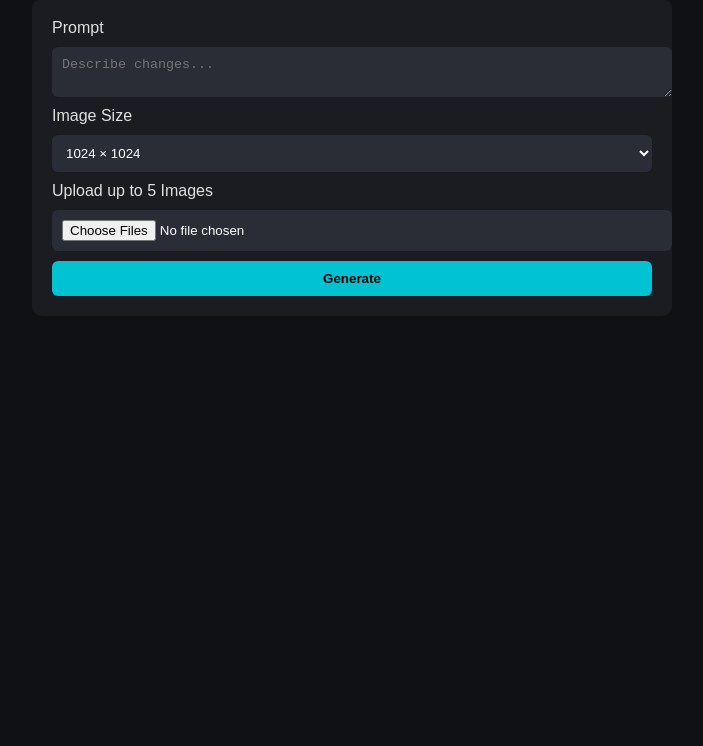
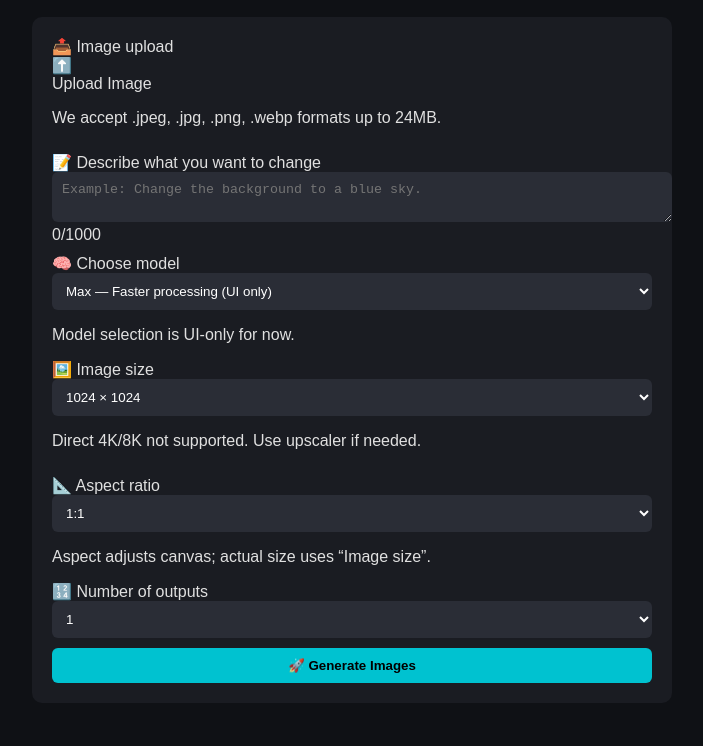
Before and after one commit to buddy-cmd/p2i, a plain HTML site: page index.html in a window 1280 px wide. Shown: the part 147-893 px from the top of the page, without its empty margins (288-991 px from the left). Before the commit the page ends 800 px from the top, so only its background shows below. Drawn offline with Linux system fonts and the light colour scheme.

Commit message:
Refactor index.html for AI Image Transformer
Updated the HTML structure and content for the AI Image Transformer. Added new elements for image upload, prompt description, model selection, and footer.

```diff
--- a/index.html
+++ b/index.html
@@ -3,36 +3,92 @@
 <head>
   <meta charset="UTF-8" />
   <meta name="viewport" content="width=device-width, initial-scale=1" />
-  <title>P2i — Gram Sabha AI Generator</title>
+  <title>P2i — AI Image Transformer</title>
+  <link rel="icon" href="assets/favicon.png" />
   <link rel="stylesheet" href="style.css" />
 </head>
 <body>
-  <header>
-    <h1>P2i — Gram Sabha AI Generator</h1>
+  <header class="site-header">
+    <img src="assets/logo.png" alt="P2i Logo" class="site-logo" />
+    <h1>P2i — AI Image Transformer</h1>
     <p>Upload up to 5 images + prompt → AI transforms them</p>
   </header>
 
   <main>
-    <form id="gen-form">
-      <label>Prompt</label>
-      <textarea name="prompt" required placeholder="Describe changes..."></textarea>
+    <form id="gen-form" class="gen-form">
+      <div class="form-block">
+        <label for="images">📤 Image upload</label>
+        <div class="upload-box" id="upload-box">
+          <div class="upload-icon">⬆️</div>
+          <label for="images" class="upload-label">Upload Image</label>
+          <input type="file" name="images" id="images" accept=".jpg,.jpeg,.png,.webp" multiple hidden />
+          <p class="upload-note">We accept .jpeg, .jpg, .png, .webp formats up to 24MB.</p>
+          <div id="file-list" class="file-list"></div>
+        </div>
+      </div>
 
-      <label>Image Size</label>
-      <select name="size">
-        <option value="512x512">512 × 512</option>
-        <option value="1024x1024" selected>1024 × 1024</option>
-        <option value="1920x1080">1920 × 1080</option>
-      </select>
+      <div class="form-block">
+        <label for="prompt">📝 Describe what you want to change</label>
+        <textarea name="prompt" id="prompt" maxlength="1000" required placeholder="Example: Change the background to a blue sky."></textarea>
+        <div id="char-count">0/1000</div>
+      </div>
 
-      <label>Upload up to 5 Images</label>
-      <input type="file" name="images" id="images" accept="image/*" multiple />
+      <div class="grid-2">
+        <div class="form-block">
+          <label for="model">🧠 Choose model</label>
+          <select name="model" id="model">
+            <option value="max" selected>Max — Faster processing (UI only)</option>
+            <option value="standard">Standard — Balanced quality (UI only)</option>
+          </select>
+          <p class="subnote">Model selection is UI-only for now.</p>
+        </div>
 
-      <button type="submit">Generate</button>
+        <div class="form-block">
+          <label for="size">🖼️ Image size</label>
+          <select name="size" id="size">
+            <option value="512x512">512 × 512</option>
+            <option value="1024x1024" selected>1024 × 1024</option>
+          </select>
+          <p class="subnote">Direct 4K/8K not supported. Use upscaler if needed.</p>
+        </div>
+      </div>
+
+      <div class="grid-2">
+        <div class="form-block">
+          <label for="aspect">📐 Aspect ratio</label>
+          <select name="aspect" id="aspect">
+            <option value="1:1" selected>1:1</option>
+            <option value="2:3">2:3</option>
+            <option value="3:2">3:2</option>
+            <option value="3:4">3:4</option>
+            <option value="4:3">4:3</option>
+            <option value="9:16">9:16</option>
+            <option value="16:9">16:9</option>
+          </select>
+          <p class="subnote">Aspect adjusts canvas; actual size uses “Image size”.</p>
+        </div>
+
+        <div class="form-block">
+          <label for="outputs">🔢 Number of outputs</label>
+          <select name="outputs" id="outputs">
+            <option value="1" selected>1</option>
+            <option value="2">2</option>
+            <option value="4">4</option>
+          </select>
+        </div>
+      </div>
+
+      <button type="submit" class="generate-btn">🚀 Generate Images</button>
     </form>
 
-    <div id="status"></div>
+    <div id="status" class="status"></div>
+
     <section id="multi-comparison" class="multi-comparison"></section>
   </main>
+
+  <footer class="site-footer">
+    <p>P2i — Prompt to Image • Open source</p>
+  </footer>
 
   <script src="script.js"></script>
 </body>
```
